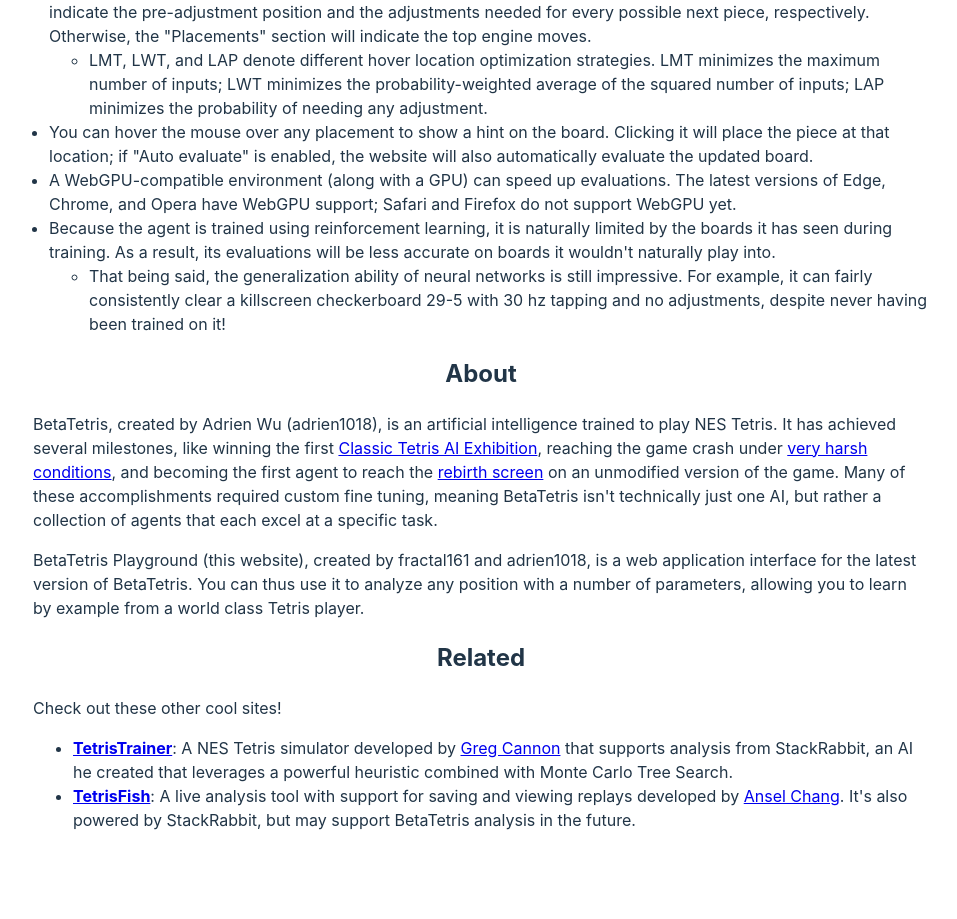
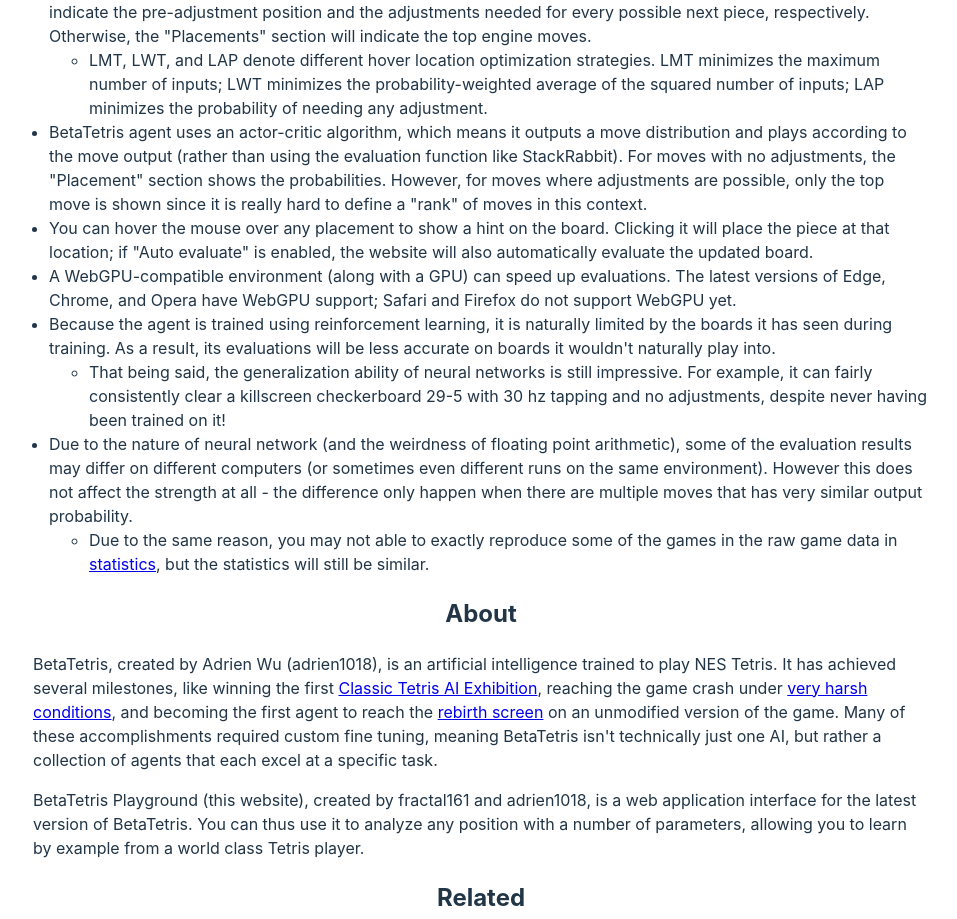
Before and after one commit to fractal161/btpg, a website built with Vite: page index.html in a window 1280 px wide. Shown: the part 1023-1942 px from the top of the page, without its empty margins (159-1116 px from the left). Before the commit the page ends 1919 px from the top, so only its background shows below. Built offline with nearby package versions, Linux system fonts and the light colour scheme; what @datastructures-js/deque, onnxruntime-web would draw is missing.

Commit message:
Add more notes

```diff
--- a/index.html
+++ b/index.html
@@ -110,12 +110,19 @@
               <li>LMT, LWT, and LAP denote different hover location optimization strategies. LMT minimizes the maximum number of inputs; LWT minimizes the probability-weighted average of the squared number of inputs; LAP minimizes the probability of needing any adjustment.</li>
             </ul>
           </li>
+          <li>BetaTetris agent uses an actor-critic algorithm, which means it outputs a move distribution and plays according to the move output (rather than using the evaluation function like StackRabbit). For moves with no adjustments, the "Placement" section shows the probabilities. However, for moves where adjustments are possible, only the top move is shown since it is really hard to define a "rank" of moves in this context.</li>
           <li>You can hover the mouse over any placement to show a hint on the board. Clicking it will place the piece at that location; if "Auto evaluate" is enabled, the website will also automatically evaluate the updated board.</li>
           <li>A WebGPU-compatible environment (along with a GPU) can speed up evaluations. The latest versions of Edge, Chrome, and Opera have WebGPU support; Safari and Firefox do not support WebGPU yet.</li>
           <li>
             Because the agent is trained using reinforcement learning, it is naturally limited by the boards it has seen during training. As a result, its evaluations will be less accurate on boards it wouldn't naturally play into.
             <ul>
               <li>That being said, the generalization ability of neural networks is still impressive. For example, it can fairly consistently clear a killscreen checkerboard 29-5 with 30 hz tapping and no adjustments, despite never having been trained on it!</li>
+            </ul>
+          </li>
+          <li>
+            Due to the nature of neural network (and the weirdness of floating point arithmetic), some of the evaluation results may differ on different computers (or sometimes even different runs on the same environment). However this does not affect the strength at all - the difference only happen when there are multiple moves that has very similar output probability.
+            <ul>
+              <li>Due to the same reason, you may not able to exactly reproduce some of the games in the raw game data in <a href="./stats/">statistics</a>, but the statistics will still be similar.</li>
             </ul>
           </li>
         </ul>
```
